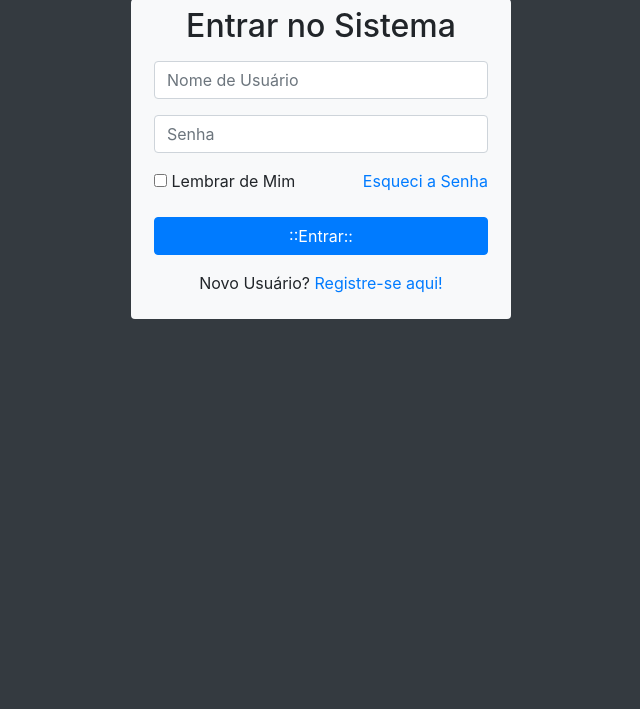
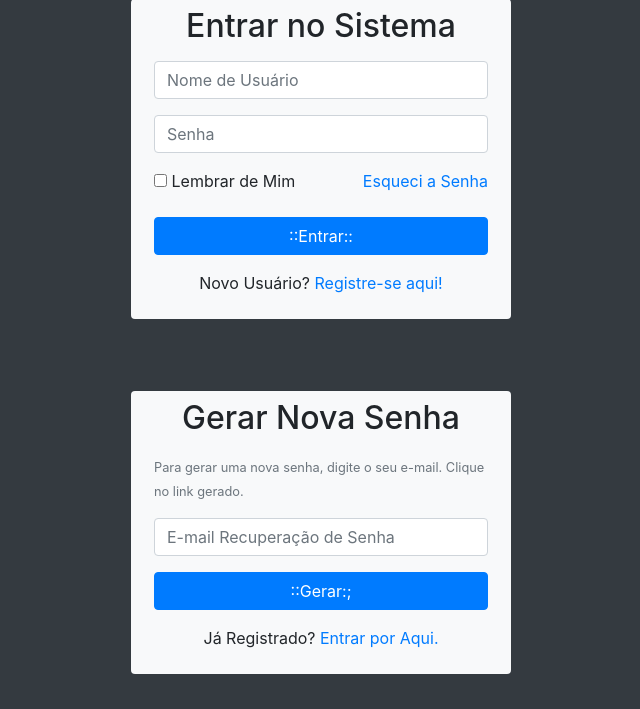
Before and after one commit to carolinesilva1/login, a PHP site: page /login/ in a window 1280 px wide. Shown: the part 91-800 px from the top of the page, without its empty margins (319-959 px from the left). Run offline with PHP 8.4, Linux system fonts and the light colour scheme.

Commit message:
Formulário de recuperação de senha
close #2

```diff
--- a/index.php
+++ b/index.php
@@ -76,7 +76,51 @@
 
     </div>
  </section>
+ <!-- Final da seção de Login-->
+ <br>
+ <!-- Formulário de recuperação de senha -->
+    <section class="row mt-5">
+    <div class="col-lg-4 offset-lg-4 bg-light rounded" id="caixaLogin">
+    <h2 class="text-center mt-2">
+    Gerar Nova Senha
+    </h2>
+    <form action="#" method="post" id="formSenha" class="p-2">
+    <div class="form-group">
+    <small class="text-muted">
+    Para gerar uma nova senha, digite o
+    seu e-mail. Clique no link gerado.
 
+    </small>
+    </div>
+    <div class="form-group">
+    <input type="email" name="emailGerarSenha"
+    id="emailGerarSenha" class="form-control"
+    placeholder="E-mail Recuperação de Senha">
+
+    </div>
+
+<div class="form-group">
+<input type="submit" value="::Gerar:;"
+name="btnGerar" id="btnGerar"
+class="btn btn-primary btn-block">
+
+</div>
+
+<div class="form-group">
+<p class="text-center">
+Já Registrado?
+<a href="#" id="btnJaRegistrado">
+Entrar por Aqui.
+</a>
+</p>
+</div>
+
+    </form>
+
+    </div>
+
+    </section>
+    <!-- Fim da seção Recuperação de senha -->
    </main>
 
    <!-- Optional JavaScript -->
```
